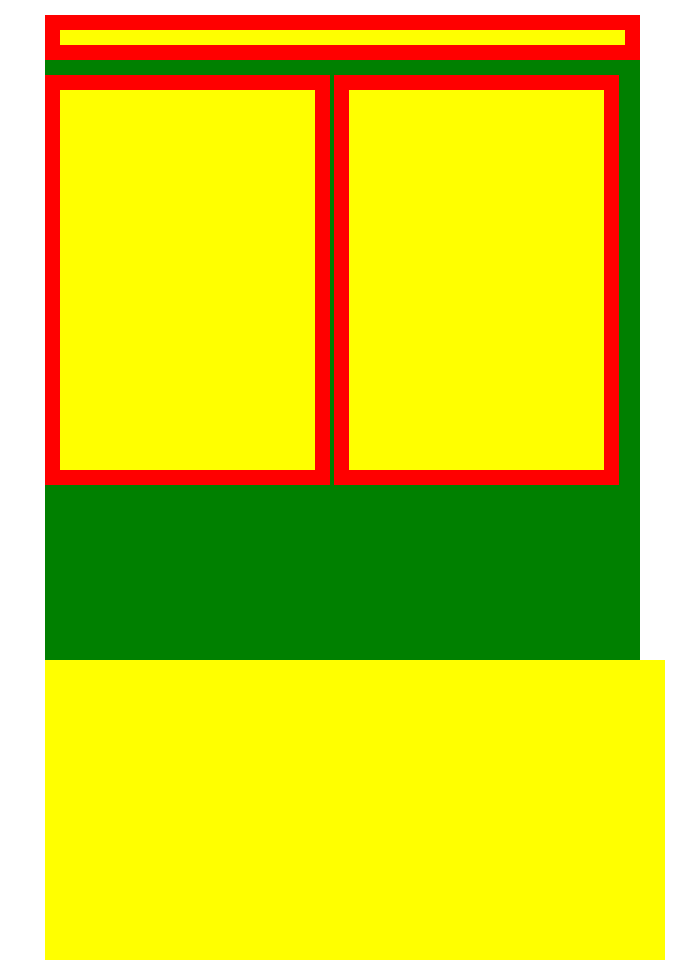
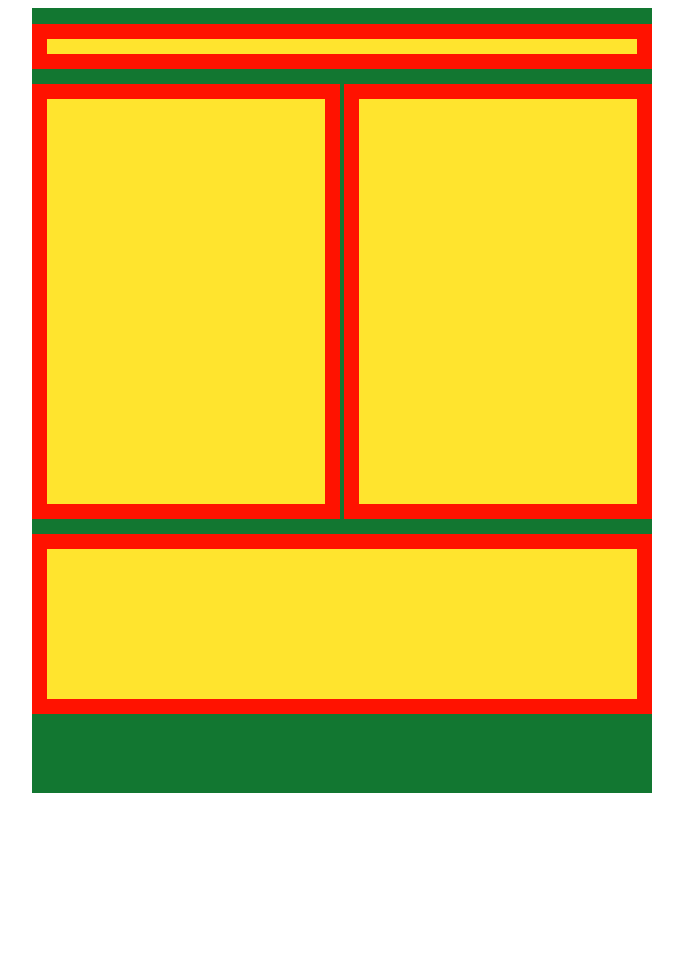
Before and after one commit to green-fox-academy/AHolcsik, a plain HTML site: page Week01/Day05/form.html in a window 1280 px wide. Shown: the whole page, without its empty margins (298-994 px from the left). After the commit the page ends 801 px from the top, so only its background shows below. Drawn offline with Linux system fonts and the light colour scheme.

Commit message:
feat (day05): boxes set

```diff
--- a/Week01/Day05/style.css
+++ b/Week01/Day05/style.css
@@ -5,17 +5,18 @@
 
 .back {
     height: 785px;
-    width: 595px;
-    background: green;
+    width: 620px;
+    background: #127731;
     margin: 1px auto;
+    padding-top: 1px;
 
 }
 
 .header {
     height: 45px;
-    width: 595px;
-    background: yellow;
-    border: 15px solid red;
+    width: 620px;
+    background: #ffe42e;
+    border: 15px solid #ff1200;
     padding: 3px;
     margin-top: 15px;
 
@@ -23,24 +24,28 @@
 }
 
 .middle {
-    height: 600px;
-    width: 595px;
+    width: 620px;
+    height: 450px;
+    /* background: #ff1200;
+    margin-top: 15px; */
 }
 
 .leftbox, .rightbox {
-    height: 410px;
-    width: 285px;
-    background: yellow;
+    height: 435px;
+    width: 308px;
+    background: #ffe42e;
     margin-top: 15px;
-    border: 15px solid red;
+    border: 15px solid #ff1200;
     display: inline-block;
 
 }
 
 .bottom {
-    height: 300px;
+    height: 180px;
     width: 620px;
-    background: yellow;
+    background: #ffe42e;
+    border: 15px solid #ff1200;
+    margin-top: 15px;
 
 
 }
```
